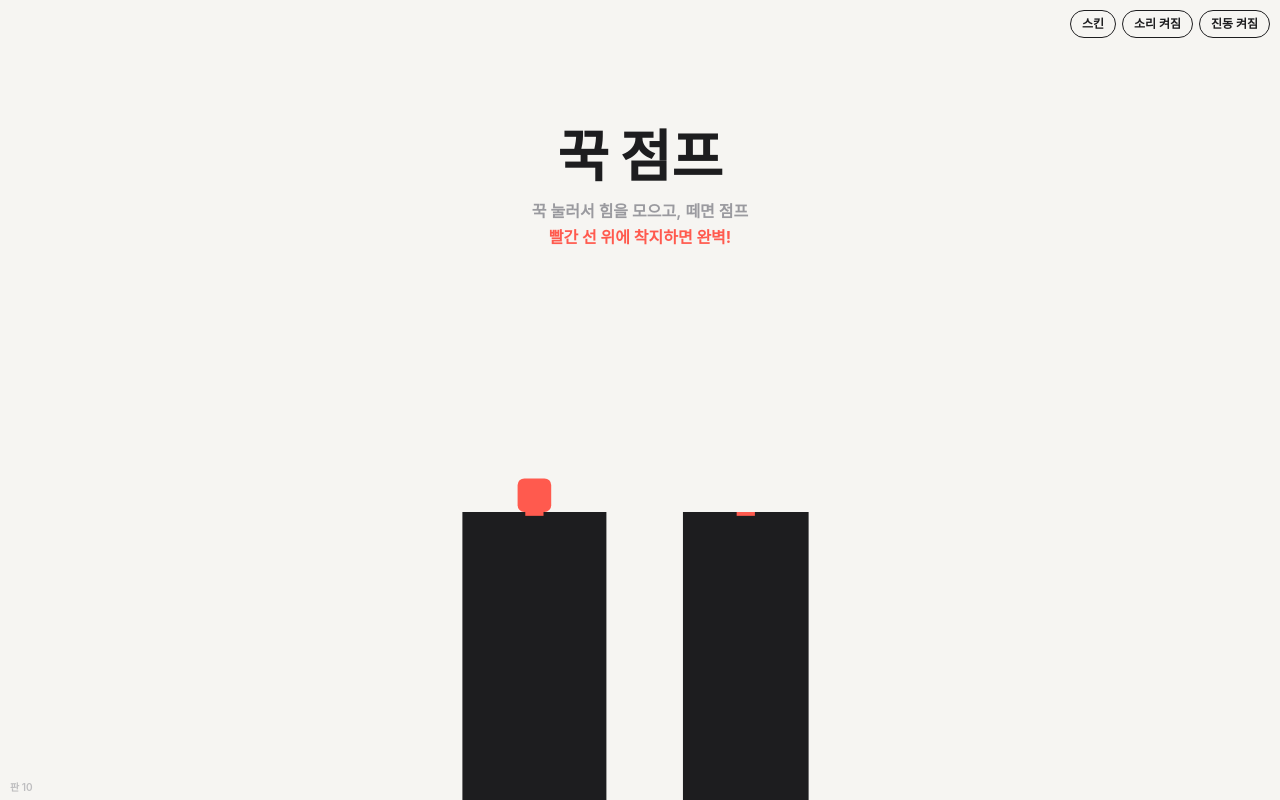
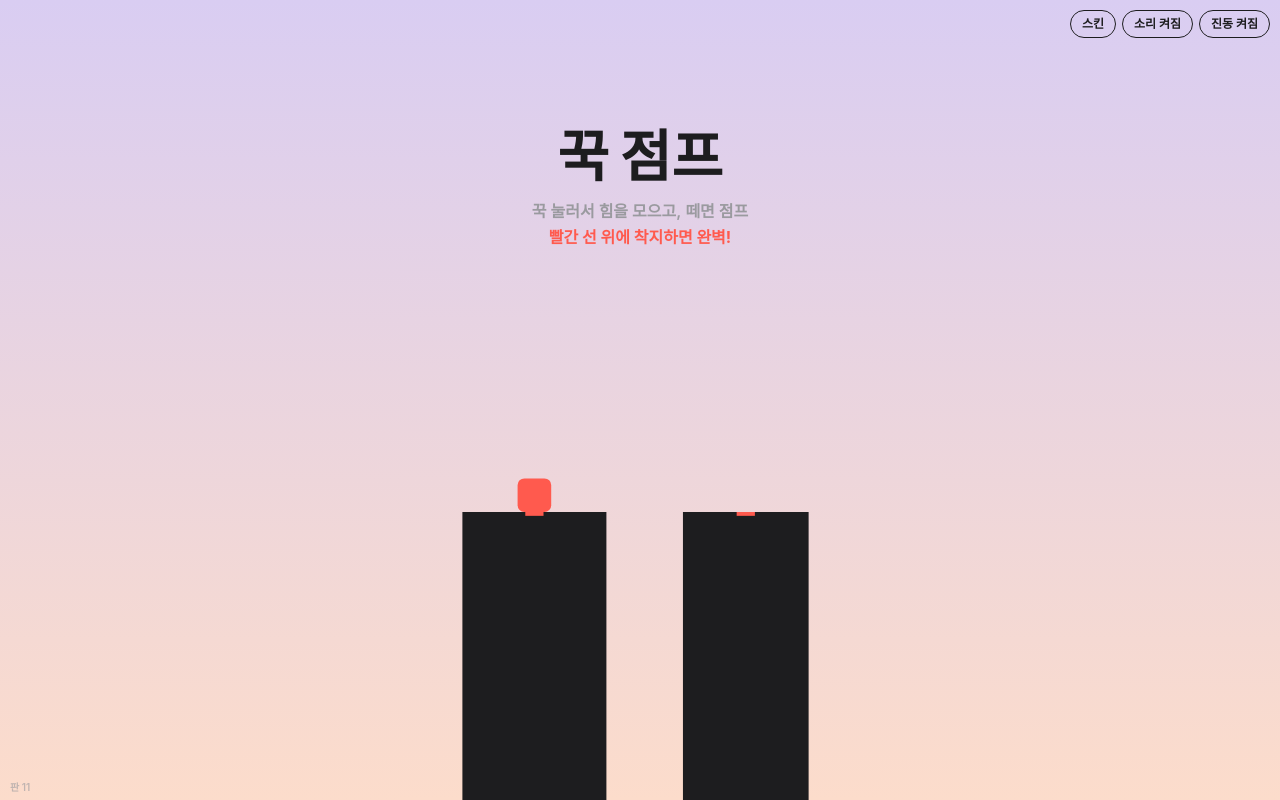
Before and after one commit to sehyun558-spec/kkuk-jump, a plain HTML site: page index.html in a window 1280 px wide. Drawn offline with Linux system fonts and the light colour scheme.

Commit message:
새 그래픽 1단계: 파스텔 그라데이션 하늘 테마 (판 11)
- 새벽·하늘·민트·노을·별빛 5개 테마, 15점마다 10초에 걸쳐 넘어감, 순환
- 다시 시작하면 1초에 걸쳐 첫 테마로, 다크 모드용 밤 테마
- 판 10의 단색 배경 변화(bgShift)를 sky 설정으로 대체

Co-Authored-By: Claude Opus 5.5 <noreply@anthropic.com>
Claude-Session: https://claude.ai/code/session_01DEKoMarJvHHSvmBwxqDyKW

```diff
--- a/game.js
+++ b/game.js
@@ -34,36 +34,48 @@ function pickColors(){
 }
 pickColors();
 
-// ---------- 점수에 따라 바뀌는 배경색 ----------
-// 화면 바탕·게임 오버 막·버튼과 창의 바탕이 모두 이 색을 따라감
-const BG = SET.bgShift;
-let bgNow = null, bgReturn = false;  // 지금 배경색 [빨,초,파] / 처음 색으로 돌아가는 중인지
+// ---------- 하늘 (배경 그라데이션 테마) ----------
+// 위에서 아래로 두 파스텔 색이 섞인 하늘. 점수가 오르면 다음 테마로 아주 천천히 넘어감
+const SKY = SET.sky;
+let skyTop = null, skyBot = null;    // 지금 하늘의 위·아래 색 [빨,초,파]
+let bgReturn = false;                // 다시 시작해서 첫 테마로 돌아가는 중인지
 let bgCss = C.bg, bgVeil = C.veil, bgLastCss = '';
+let skyGrad = null, skyGradKey = ''; // 그라데이션은 색이 바뀔 때만 새로 만듦 (가볍게)
 const hexRgb = h => { h = h.replace('#', ''); return [0, 2, 4].map(i => parseInt(h.substr(i, 2), 16)); };
+const rgbStr = c => 'rgb(' + c.map(Math.round).join(',') + ')';
 const veilAlpha = () => { const m = /,\s*([\d.]+)\s*\)\s*$/.exec(C.veil); return m ? +m[1] : 0.9; };
-// 지금 점수에 맞는 목표 색: 0~9점은 미색(bg), 10점부터 목록 차례로, 끝나면 처음부터 다시
-function bgTarget(){
-  const list = darkMode ? BG.dark : BG.light;
-  const n = BG.every > 0 ? Math.floor(Math.max(0, score) / BG.every) : 0;
-  if (n === 0 || !list || !list.length) return C.bg;
-  return list[(n - 1) % list.length];
+// 지금 점수에 맞는 테마: every점마다 다음 테마, 마지막 다음엔 처음부터 다시
+function skyTheme(){
+  const list = darkMode ? SKY.dark : SKY.light;
+  const n = SKY.every > 0 ? Math.floor(Math.max(0, score) / SKY.every) : 0;
+  return list[n % list.length];
 }
 function updateBg(dt){
-  const t = hexRgb(bgTarget());
-  if (!bgNow || bgSnap){ bgNow = t.slice(); bgSnap = false; }
+  const th = skyTheme(), tTop = hexRgb(th.top), tBot = hexRgb(th.bottom);
+  if (!skyTop || bgSnap){ skyTop = tTop.slice(); skyBot = tBot.slice(); bgSnap = false; }
   else {
-    const time = bgReturn ? BG.resetTime : BG.fadeTime;
+    const time = bgReturn ? SKY.resetTime : SKY.fadeTime;
     const k = Math.min(1, dt * 3 / Math.max(0.05, time)); // time초쯤이면 거의 다 넘어감
     let far = 0;
-    for (let i = 0; i < 3; i++){ bgNow[i] += (t[i] - bgNow[i]) * k; far = Math.max(far, Math.abs(t[i] - bgNow[i])); }
+    for (let i = 0; i < 3; i++){
+      skyTop[i] += (tTop[i] - skyTop[i]) * k; skyBot[i] += (tBot[i] - skyBot[i]) * k;
+      far = Math.max(far, Math.abs(tTop[i] - skyTop[i]), Math.abs(tBot[i] - skyBot[i]));
+    }
     if (far < 1) bgReturn = false;
   }
-  const [r, g, b] = bgNow.map(Math.round);
-  bgCss = 'rgb(' + r + ',' + g + ',' + b + ')';
-  bgVeil = 'rgba(' + r + ',' + g + ',' + b + ',' + veilAlpha() + ')';
-  if (bgCss !== bgLastCss){ // 색이 바뀔 때만 버튼·창 바탕도 바꿈
+  const mid = [0, 1, 2].map(i => (skyTop[i] + skyBot[i]) / 2);
+  bgCss = rgbStr(mid);                                             // 버튼·창 바탕용 (가운데 색)
+  bgVeil = 'rgba(' + mid.map(Math.round).join(',') + ',' + veilAlpha() + ')';
+  const key = rgbStr(skyTop) + rgbStr(skyBot) + H;
+  if (key !== skyGradKey){
+    skyGradKey = key;
+    skyGrad = ctx.createLinearGradient(0, 0, 0, H);
+    skyGrad.addColorStop(0, rgbStr(skyTop));
+    skyGrad.addColorStop(1, rgbStr(skyBot));
+  }
+  if (bgCss !== bgLastCss){ // 색이 바뀔 때만 화면 바깥 바탕·버튼·창 바탕도 바꿈
     bgLastCss = bgCss;
-    document.body.style.background = bgCss;
+    document.body.style.background = 'linear-gradient(' + rgbStr(skyTop) + ',' + rgbStr(skyBot) + ') fixed';
     document.documentElement.style.setProperty('--bg', bgCss);
   }
 }
@@ -245,7 +257,7 @@ function reset(){
   parts = []; pops = []; rings = []; trail = []; ripples = []; announced = {};
   gotThisGame = []; flash = null; slowT = Infinity;
   wideIn = randInt(R.everyMin, R.everyMax);
-  bgReturn = true; // 배경색을 처음 색으로 (resetTime초에 걸쳐)
+  bgReturn = true; // 하늘을 첫 테마로 (resetTime초에 걸쳐)
   made = 0;
   pillars = [{x: 0, w: P.firstWidth}];
   fillAhead();
@@ -642,7 +654,7 @@ function drawPlayer(dip){
   drawSquare(toX(player.x), sy, player.rot, player.sq, col, 1);
 }
 function draw(){
-  ctx.fillStyle = bgCss; ctx.fillRect(0, 0, W, H); // 점수에 따라 바뀌는 배경색
+  ctx.fillStyle = skyGrad || bgCss; ctx.fillRect(0, 0, W, H); // 하늘 그라데이션
   ctx.save();
   if (shake > 0.3) ctx.translate((Math.random() - 0.5) * shake, (Math.random() - 0.5) * shake);
 
--- a/index.html
+++ b/index.html
@@ -10,7 +10,7 @@
   //    이 숫자 하나로 모든 파일에 꼬리표가 붙어서, 폰이 옛 파일을 쓰지 않습니다.
   //    화면 왼쪽 아래 "판 ○" 숫자가 이것과 같으면 새 파일이 잘 온 것입니다.
   // =====================================================================
-  var VERSION = 10;
+  var VERSION = 11;
   document.write('<link rel="stylesheet" href="style.css?v=' + VERSION + '">');
 </script>
 </head>
--- a/settings.js
+++ b/settings.js
@@ -171,26 +171,27 @@ const SETTINGS = {
     line: 1.5,           // 고리 선 굵기 (픽셀). "완벽!"은 1.5배
   },
 
-  // ---------- 점수에 따라 바뀌는 배경색 ----------
-  // 0점: 아래 colors의 bg(미색). every점마다 다음 색으로 천천히 넘어감. 목록 끝까지 가면 처음 색부터 다시.
-  // 기둥·글자가 잘 보이도록 아주 연한 색만 쓰세요.
-  bgShift: {
-    every: 10,        // 몇 점마다 색이 바뀌나. 0이면 → 이 기능 끔 (항상 미색)
-    fadeTime: 2.5,    // 다음 색으로 넘어가는 데 걸리는 시간 (초). 크게 하면 → 더 천천히
-    resetTime: 0.6,   // 다시 시작할 때 처음 색으로 돌아가는 시간 (초)
-    light: [          // 밝은 화면: 10점, 20점, 30점 … 순서
-      '#F4F1E9',      // 10점: 따뜻한 모래색
-      '#EEF2EC',      // 20점: 연한 세이지(풀빛)
-      '#ECF0F4',      // 30점: 연한 하늘빛
-      '#F1EDF3',      // 40점: 연한 라벤더
-      '#F5EEEB',      // 50점: 연한 살구빛
+  // ---------- 하늘 (배경 그라데이션 테마) ----------
+  // 위(top)에서 아래(bottom)로 두 색이 부드럽게 섞입니다.
+  // every점마다 다음 테마로 넘어가고, 마지막 테마 다음엔 처음으로 돌아와 계속 돕니다.
+  // 테마를 더 넣거나 빼도 됩니다. 색은 연한 파스텔로 쓰세요.
+  sky: {
+    every: 15,        // 몇 점마다 다음 테마로. 작게 하면 → 더 자주 바뀜. 0이면 → 첫 테마만
+    fadeTime: 10,     // 다음 테마로 넘어가는 시간 (초). 크게 하면 → 더 천천히 (눈치채기 어려움)
+    resetTime: 1,     // 다시 시작할 때 첫 테마로 돌아가는 시간 (초)
+    light: [          // 밝은 화면용
+      { name: '새벽', top: '#D9CDF2', bottom: '#FCDCCB' },  // 연보라 → 복숭아
+      { name: '하늘', top: '#BEE0F7', bottom: '#DCD5F5' },  // 하늘색 → 연라벤더
+      { name: '민트', top: '#C5EEDF', bottom: '#C9DCF6' },  // 민트 → 연파랑
+      { name: '노을', top: '#FDD3BC', bottom: '#F8C8D7' },  // 살구 → 연분홍
+      { name: '별빛', top: '#CACFF3', bottom: '#F3D3E4' },  // 연한 청보라 → 연한 장밋빛
     ],
-    dark: [           // 다크 모드: 거의 검정에 아주 살짝 빛깔만
-      '#18171A',      // 10점: 따뜻한 먹색
-      '#141816',      // 20점: 풀빛 먹색
-      '#13161A',      // 30점: 푸른 먹색
-      '#17141A',      // 40점: 보랏빛 먹색
-      '#1A1615',      // 50점: 붉은빛 먹색
+    dark: [           // 다크 모드용 "밤" 버전 (5단계에서 더 다듬음)
+      { name: '새벽 밤', top: '#2A2540', bottom: '#3D2C3B' },
+      { name: '깊은 남색', top: '#1E2A44', bottom: '#2B2A48' },
+      { name: '밤바다', top: '#1B3438', bottom: '#1E2C44' },
+      { name: '보랏빛 밤', top: '#2E2440', bottom: '#40283C' },
+      { name: '별밤', top: '#22264A', bottom: '#3A2945' },
     ],
   },
 
```
